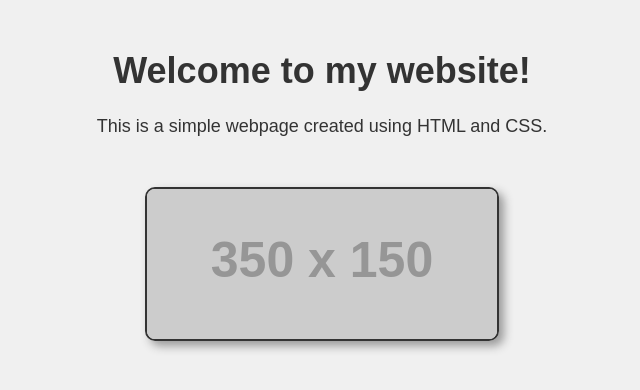
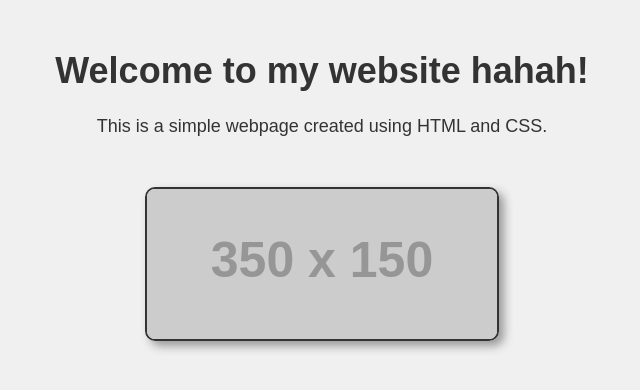
Before and after one commit to jepbarasgarov/lab-demonstrator, a plain HTML site: page index.html in a window 1280 px wide. Shown: the whole page, without its empty margins (318-958 px from the left). Drawn offline with Linux system fonts and the light colour scheme; placeholder pictures from the web are drawn by us.

Commit message:
changed message

```diff
--- a/index.html
+++ b/index.html
@@ -7,7 +7,7 @@
 	<link rel="stylesheet" type="text/css" href="style.css">
 </head>
 <body>
-	<h1>Welcome to my website!</h1>
+	<h1>Welcome to my website hahah!</h1>
 	<p>This is a simple webpage created using HTML and CSS.</p>
 	<img src="https://via.placeholder.com/350x150" alt="placeholder image">
 </body>
```
